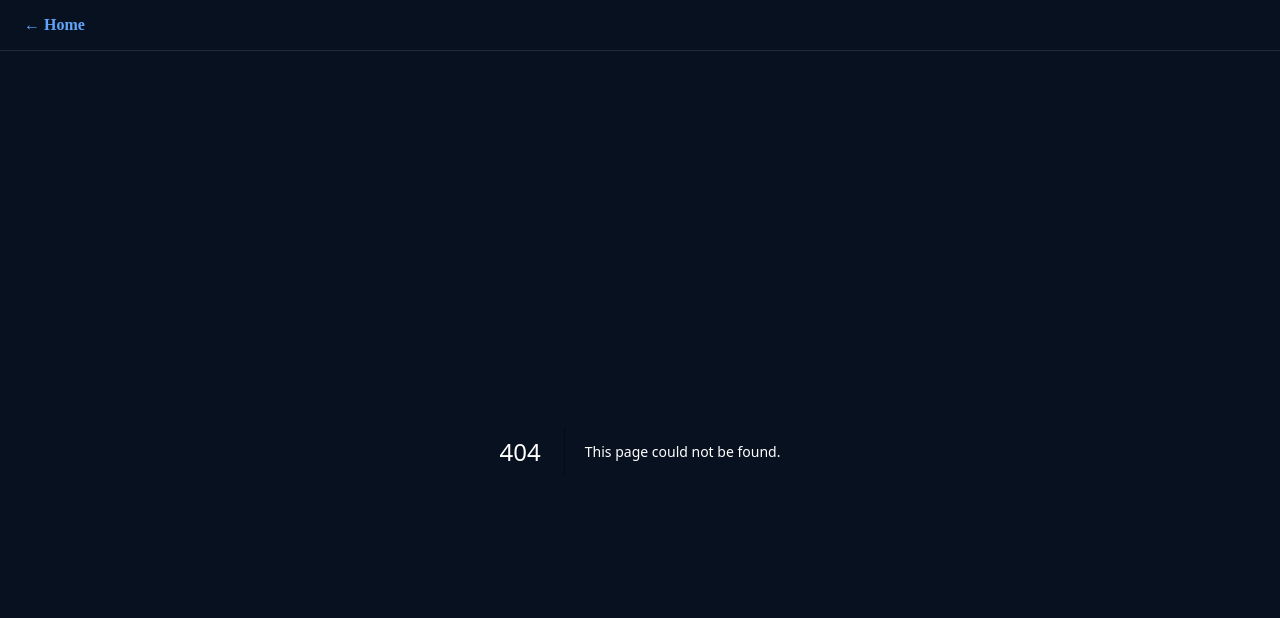
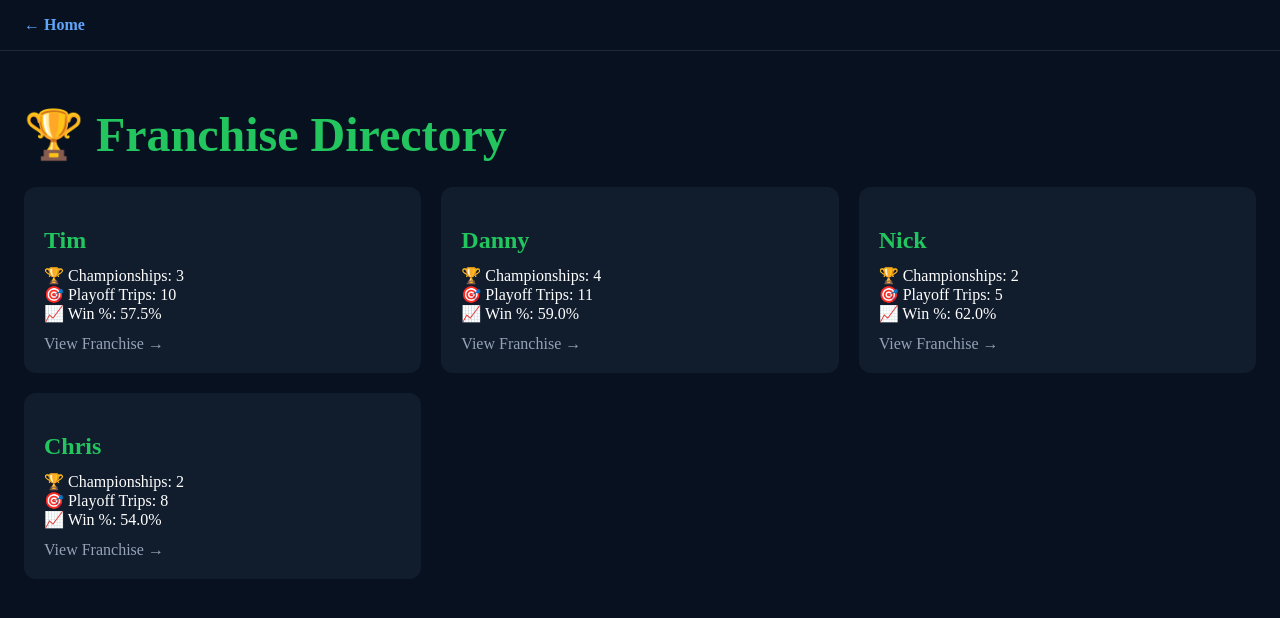
Before and after one commit to timgoodman047/CFFL-NEW, a Next.js app: page /franchises in a window 1280 px wide. Before the commit this address had no page. Shown: the top 618 px of the page. Built offline with nearby package versions, Linux system fonts and the light colour scheme.

Commit message:
Create FranchisesPage component for franchise listing

```diff
--- /dev/null
+++ b/src/app/franchises/page.tsx
@@ -0,0 +1,74 @@
+import Link from "next/link";
+import { franchises } from "../../data/franchises";
+
+export default function FranchisesPage() {
+  return (
+    <main
+      style={{
+        maxWidth: "1400px",
+        margin: "0 auto",
+        padding: "24px",
+      }}
+    >
+      <h1
+        style={{
+          color: "#22c55e",
+          fontSize: "48px",
+          marginBottom: "24px",
+        }}
+      >
+        🏆 Franchise Directory
+      </h1>
+
+      <div
+        style={{
+          display: "grid",
+          gridTemplateColumns:
+            "repeat(auto-fit,minmax(300px,1fr))",
+          gap: "20px",
+        }}
+      >
+        {franchises.map((franchise) => (
+          <Link
+            key={franchise.slug}
+            href={`/franchise/${franchise.slug}`}
+            style={{
+              textDecoration: "none",
+              color: "inherit",
+            }}
+          >
+            <div
+              style={{
+                background: "#111c2d",
+                padding: "20px",
+                borderRadius: "12px",
+                cursor: "pointer",
+              }}
+            >
+              <h2
+                style={{
+                  color: "#22c55e",
+                  marginBottom: "12px",
+                }}
+              >
+                {franchise.owner}
+              </h2>
+
+              <div>🏆 Championships: {franchise.championships.length}</div>
+
+              <div>🎯 Playoff Trips: {franchise.playoffTrips}</div>
+
+              <div>
+                📈 Win %: {(franchise.winningPct * 100).toFixed(1)}%
+              </div>
+
+              <div style={{ marginTop: "12px", color: "#94a3b8" }}>
+                View Franchise →
+              </div>
+            </div>
+          </Link>
+        ))}
+      </div>
+    </main>
+  );
+}
```
